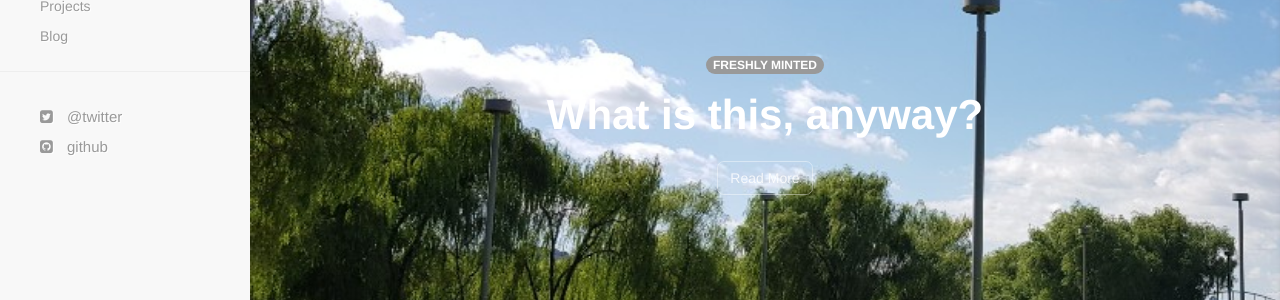
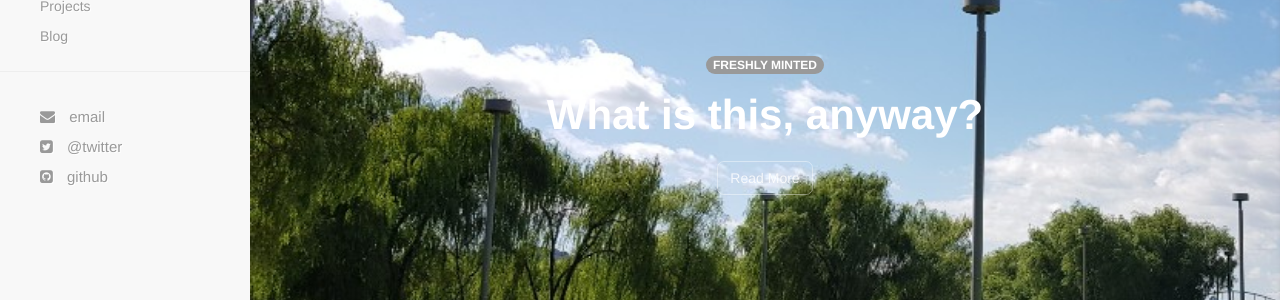
Before and after one commit to yujungL/yujungL.github.io, a Jekyll site: the page built from index.html, in a window 1280 px wide. Shown: the part 165-465 px from the top of the page. Built offline with Jekyll 4.4.1, drawn with Linux system fonts in a browser that asks for light colours; nearby versions of some CDN libraries; Markdown is read by kramdown in place of the engine named in the settings.

Commit message:
Update navigation.html

```diff
--- a/_includes/navigation.html
+++ b/_includes/navigation.html
@@ -31,6 +31,7 @@
       <li><a href="{{ site.baseurl }}/list.html">Blog</a></li>
     <hr />
     <div id="social-wrapper">
+      <li> <a href="{{ site.email }}"><i class="fa fa-envelope"></i> email</a></li>
       <li> <a href="{{ site.twitter }}"><i class="fa fa-twitter-square"></i> @twitter</a></li>
       <!-- <li> <a href="{{ site.linkedin }}"><i class="fa fa-linkedin-square"></i> linkedin</a> </li> -->
       <!-- <li> <a href="{{ site.facebook }}"><i class="fa fa-facebook-square"></i> facebook</a></li> -->
```
